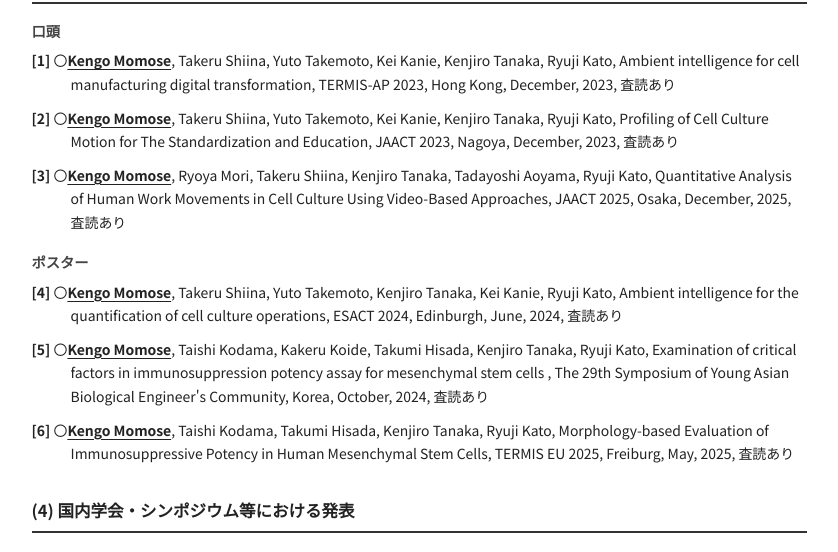
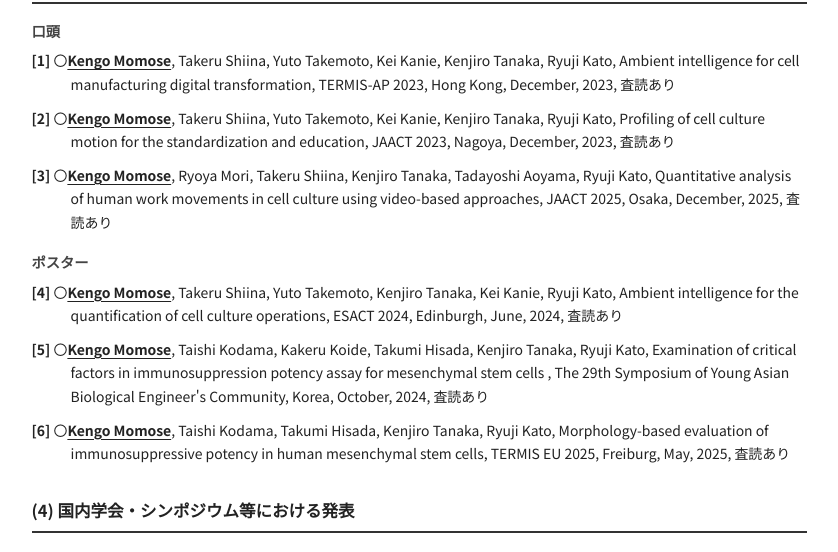
Before and after one commit to kengomomose/achievement-list, a Jekyll site: the page built from index.html, in a window 1280 px wide and 900 px high, scrolled down 356 px. Shown: the part 152-704 px from the top of the window, without its empty margins (221-1059 px from the left). Built offline with Jekyll 4.4.1, drawn with Linux system fonts in a browser that asks for light colours; some of the changed text lies outside the part shown.

Commit message:
大文字始まりのタイトルを小文字で単語を始めるように修正

```diff
--- a/_data/achievements.yml
+++ b/_data/achievements.yml
@@ -129,7 +129,7 @@ international:
         - { name: "Kei Kanie" }
         - { name: "Kenjiro Tanaka" }
         - { name: "Ryuji Kato" }
-      title: "Profiling of Cell Culture Motion for The Standardization and Education"
+      title: "Profiling of cell culture motion for the standardization and education"
       conference: "JAACT 2023"
       place: "Nagoya"
       month: "December"
@@ -145,7 +145,7 @@ international:
         - { name: "Kenjiro Tanaka" }
         - { name: "Tadayoshi Aoyama" }
         - { name: "Ryuji Kato" }
-      title: "Quantitative Analysis of Human Work Movements in Cell Culture Using Video-Based Approaches"
+      title: "Quantitative analysis of human work movements in cell culture using video-based approaches"
       conference: "JAACT 2025"
       place: "Osaka"
       month: "December"
@@ -193,7 +193,7 @@ international:
         - { name: "Takumi Hisada" }
         - { name: "Kenjiro Tanaka" }
         - { name: "Ryuji Kato" }
-      title: "Morphology-based Evaluation of Immunosuppressive Potency in Human Mesenchymal Stem Cells"
+      title: "Morphology-based evaluation of immunosuppressive potency in human mesenchymal stem cells"
       conference: "TERMIS EU 2025"
       place: "Freiburg"
       month: "May"
@@ -557,7 +557,7 @@ awards:
 
   - organization: "JAACT 2023"
     award_name: "Outstanding Oral Presentation Award"
-    title: "Profiling of Cell Culture Motion for The Standardization and Education"
+    title: "Profiling of cell culture motion for the standardization and education"
     year: 2023
     month: 12
 
```
